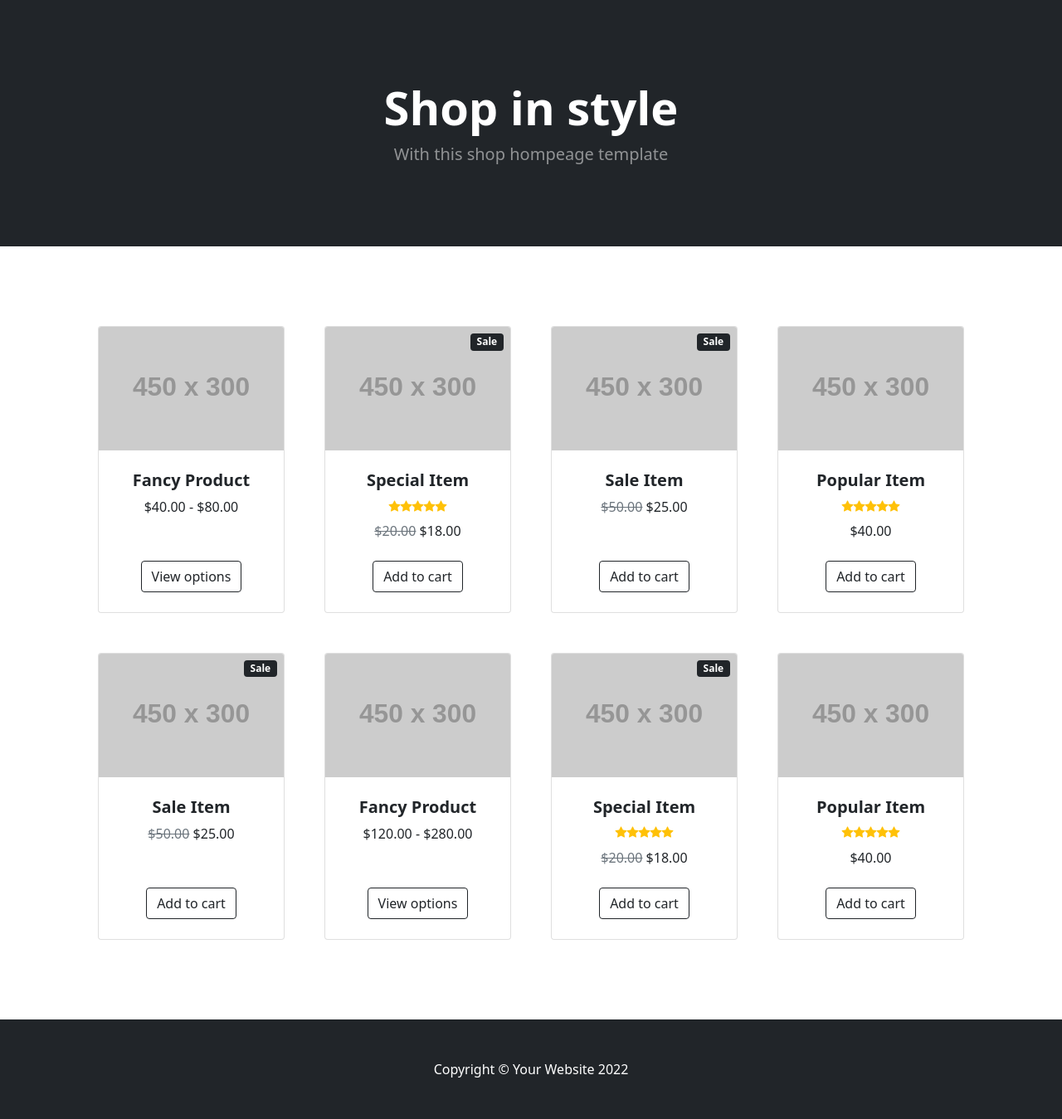
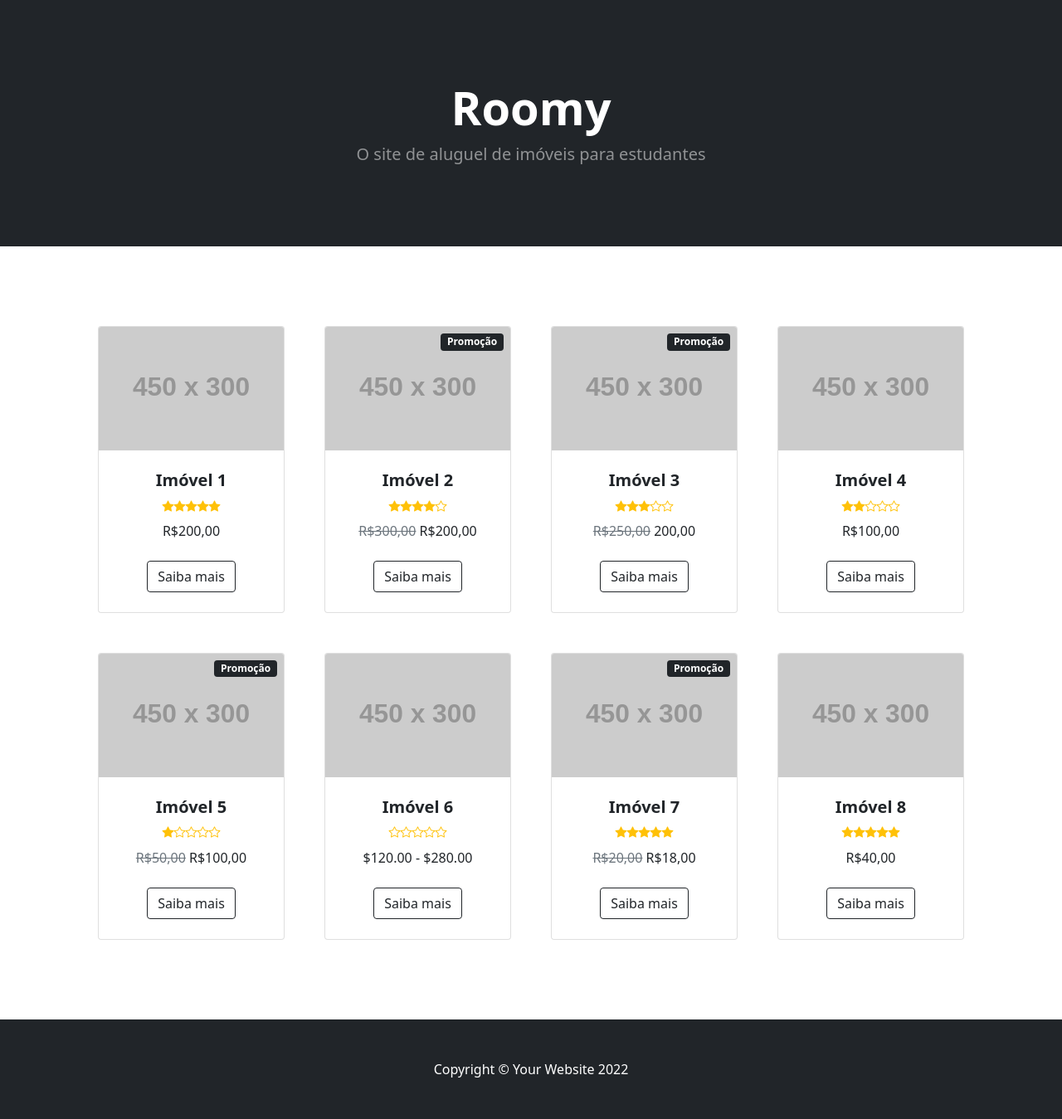
Before and after one commit to alissinhozz/Roomy, a CodeIgniter 4 app: the page made by app/Views/index.php in a window 1280 px wide. Shown: the part 56-1405 px from the top of the page at 83% size. Run offline with PHP 8.4 and a stand-in for CodeIgniter, Linux system fonts and the light colour scheme; the template is opened without the code that fills it, so the values that code supplies are empty; grey boxes labelled with a size stand in for pictures from a placeholder-image service; some libraries are stand-ins or nearby versions.

Commit message:
Mudei os nomes só

```diff
--- a/app/Views/index.php
+++ b/app/Views/index.php
@@ -13,28 +13,7 @@
                             <div class="card-body p-4">
                                 <div class="text-center">
                                     <!-- Product name-->
-                                    <h5 class="fw-bolder">Fancy Product</h5>
-                                    <!-- Product price-->
-                                    $40.00 - $80.00
-                                </div>
-                            </div>
-                            <!-- Product actions-->
-                            <div class="card-footer p-4 pt-0 border-top-0 bg-transparent">
-                                <div class="text-center"><a class="btn btn-outline-dark mt-auto" href="#">View options</a></div>
-                            </div>
-                        </div>
-                    </div>
-                    <div class="col mb-5">
-                        <div class="card h-100">
-                            <!-- Sale badge-->
-                            <div class="badge bg-dark text-white position-absolute" style="top: 0.5rem; right: 0.5rem">Sale</div>
-                            <!-- Product image-->
-                            <img class="card-img-top" src="https://dummyimage.com/450x300/dee2e6/6c757d.jpg" alt="..." />
-                            <!-- Product details-->
-                            <div class="card-body p-4">
-                                <div class="text-center">
-                                    <!-- Product name-->
-                                    <h5 class="fw-bolder">Special Item</h5>
+                                    <h5 class="fw-bolder">Imóvel 1</h5>
                                     <!-- Product reviews-->
                                     <div class="d-flex justify-content-center small text-warning mb-2">
                                         <div class="bi-star-fill"></div>
@@ -44,35 +23,72 @@
                                         <div class="bi-star-fill"></div>
                                     </div>
                                     <!-- Product price-->
-                                    <span class="text-muted text-decoration-line-through">$20.00</span>
-                                    $18.00
+                                    R$200,00
                                 </div>
                             </div>
                             <!-- Product actions-->
                             <div class="card-footer p-4 pt-0 border-top-0 bg-transparent">
-                                <div class="text-center"><a class="btn btn-outline-dark mt-auto" href="#">Add to cart</a></div>
+                                <div class="text-center"><a class="btn btn-outline-dark mt-auto" href="#">Saiba mais</a></div>
                             </div>
                         </div>
                     </div>
                     <div class="col mb-5">
                         <div class="card h-100">
                             <!-- Sale badge-->
-                            <div class="badge bg-dark text-white position-absolute" style="top: 0.5rem; right: 0.5rem">Sale</div>
+                            <div class="badge bg-dark text-white position-absolute" style="top: 0.5rem; right: 0.5rem">Promoção</div>
                             <!-- Product image-->
                             <img class="card-img-top" src="https://dummyimage.com/450x300/dee2e6/6c757d.jpg" alt="..." />
                             <!-- Product details-->
                             <div class="card-body p-4">
                                 <div class="text-center">
                                     <!-- Product name-->
-                                    <h5 class="fw-bolder">Sale Item</h5>
+                                    <h5 class="fw-bolder">Imóvel 2</h5>
+                                    <!-- Product reviews-->
+                                    <div class="d-flex justify-content-center small text-warning mb-2">
+                                        <div class="bi-star-fill"></div>
+                                        <div class="bi-star-fill"></div>
+                                        <div class="bi-star-fill"></div>
+                                        <div class="bi-star-fill"></div>
+                                        <div class="bi-star"></div>
+                                    </div>
                                     <!-- Product price-->
-                                    <span class="text-muted text-decoration-line-through">$50.00</span>
-                                    $25.00
+                                    <span class="text-muted text-decoration-line-through">R$300,00</span>
+                                    R$200,00
                                 </div>
                             </div>
                             <!-- Product actions-->
                             <div class="card-footer p-4 pt-0 border-top-0 bg-transparent">
-                                <div class="text-center"><a class="btn btn-outline-dark mt-auto" href="#">Add to cart</a></div>
+                                <div class="text-center"><a class="btn btn-outline-dark mt-auto" href="#">Saiba mais</a></div>
+                            </div>
+                        </div>
+                    </div>
+                    <div class="col mb-5">
+                        <div class="card h-100">
+                            <!-- Sale badge-->
+                            <div class="badge bg-dark text-white position-absolute" style="top: 0.5rem; right: 0.5rem">Promoção</div>
+                            <!-- Product image-->
+                            <img class="card-img-top" src="https://dummyimage.com/450x300/dee2e6/6c757d.jpg" alt="..." />
+                            <!-- Product details-->
+                            <div class="card-body p-4">
+                                <div class="text-center">
+                                    <!-- Product name-->
+                                    <h5 class="fw-bolder">Imóvel 3</h5>
+                                    <!-- Product reviews-->
+                                    <div class="d-flex justify-content-center small text-warning mb-2">
+                                        <div class="bi-star-fill"></div>
+                                        <div class="bi-star-fill"></div>
+                                        <div class="bi-star-fill"></div>
+                                        <div class="bi-star"></div>
+                                        <div class="bi-star"></div>
+                                    </div>
+                                    <!-- Product price-->
+                                    <span class="text-muted text-decoration-line-through">R$250,00</span>
+                                    200,00
+                                </div>
+                            </div>
+                            <!-- Product actions-->
+                            <div class="card-footer p-4 pt-0 border-top-0 bg-transparent">
+                                <div class="text-center"><a class="btn btn-outline-dark mt-auto" href="#">Saiba mais</a></div>
                             </div>
                         </div>
                     </div>
@@ -84,44 +100,52 @@
                             <div class="card-body p-4">
                                 <div class="text-center">
                                     <!-- Product name-->
-                                    <h5 class="fw-bolder">Popular Item</h5>
+                                    <h5 class="fw-bolder">Imóvel 4</h5>
                                     <!-- Product reviews-->
                                     <div class="d-flex justify-content-center small text-warning mb-2">
                                         <div class="bi-star-fill"></div>
                                         <div class="bi-star-fill"></div>
-                                        <div class="bi-star-fill"></div>
-                                        <div class="bi-star-fill"></div>
-                                        <div class="bi-star-fill"></div>
+                                        <div class="bi-star"></div>
+                                        <div class="bi-star"></div>
+                                        <div class="bi-star"></div>
                                     </div>
                                     <!-- Product price-->
-                                    $40.00
+                                    R$100,00
                                 </div>
                             </div>
                             <!-- Product actions-->
                             <div class="card-footer p-4 pt-0 border-top-0 bg-transparent">
-                                <div class="text-center"><a class="btn btn-outline-dark mt-auto" href="#">Add to cart</a></div>
+                                <div class="text-center"><a class="btn btn-outline-dark mt-auto" href="#">Saiba mais</a></div>
                             </div>
                         </div>
                     </div>
                     <div class="col mb-5">
                         <div class="card h-100">
                             <!-- Sale badge-->
-                            <div class="badge bg-dark text-white position-absolute" style="top: 0.5rem; right: 0.5rem">Sale</div>
+                            <div class="badge bg-dark text-white position-absolute" style="top: 0.5rem; right: 0.5rem">Promoção</div>
                             <!-- Product image-->
                             <img class="card-img-top" src="https://dummyimage.com/450x300/dee2e6/6c757d.jpg" alt="..." />
                             <!-- Product details-->
                             <div class="card-body p-4">
                                 <div class="text-center">
                                     <!-- Product name-->
-                                    <h5 class="fw-bolder">Sale Item</h5>
+                                    <h5 class="fw-bolder">Imóvel 5</h5>
+                                    <!-- Product reviews-->
+                                    <div class="d-flex justify-content-center small text-warning mb-2">
+                                        <div class="bi-star-fill"></div>
+                                        <div class="bi-star"></div>
+                                        <div class="bi-star"></div>
+                                        <div class="bi-star"></div>
+                                        <div class="bi-star"></div>
+                                    </div>
                                     <!-- Product price-->
-                                    <span class="text-muted text-decoration-line-through">$50.00</span>
-                                    $25.00
+                                    <span class="text-muted text-decoration-line-through">R$50,00</span>
+                                    R$100,00
                                 </div>
                             </div>
                             <!-- Product actions-->
                             <div class="card-footer p-4 pt-0 border-top-0 bg-transparent">
-                                <div class="text-center"><a class="btn btn-outline-dark mt-auto" href="#">Add to cart</a></div>
+                                <div class="text-center"><a class="btn btn-outline-dark mt-auto" href="#">Saiba mais</a></div>
                             </div>
                         </div>
                     </div>
@@ -133,28 +157,36 @@
                             <div class="card-body p-4">
                                 <div class="text-center">
                                     <!-- Product name-->
-                                    <h5 class="fw-bolder">Fancy Product</h5>
+                                    <h5 class="fw-bolder">Imóvel 6</h5>
+                                     <!-- Product reviews-->
+                                     <div class="d-flex justify-content-center small text-warning mb-2">
+                                        <div class="bi-star"></div>
+                                        <div class="bi-star"></div>
+                                        <div class="bi-star"></div>
+                                        <div class="bi-star"></div>
+                                        <div class="bi-star"></div>
+                                    </div>
                                     <!-- Product price-->
                                     $120.00 - $280.00
                                 </div>
                             </div>
                             <!-- Product actions-->
                             <div class="card-footer p-4 pt-0 border-top-0 bg-transparent">
-                                <div class="text-center"><a class="btn btn-outline-dark mt-auto" href="#">View options</a></div>
+                                <div class="text-center"><a class="btn btn-outline-dark mt-auto" href="#">Saiba mais</a></div>
                             </div>
                         </div>
                     </div>
                     <div class="col mb-5">
                         <div class="card h-100">
                             <!-- Sale badge-->
-                            <div class="badge bg-dark text-white position-absolute" style="top: 0.5rem; right: 0.5rem">Sale</div>
+                            <div class="badge bg-dark text-white position-absolute" style="top: 0.5rem; right: 0.5rem">Promoção</div>
                             <!-- Product image-->
                             <img class="card-img-top" src="https://dummyimage.com/450x300/dee2e6/6c757d.jpg" alt="..." />
                             <!-- Product details-->
                             <div class="card-body p-4">
                                 <div class="text-center">
                                     <!-- Product name-->
-                                    <h5 class="fw-bolder">Special Item</h5>
+                                    <h5 class="fw-bolder">Imóvel 7</h5>
                                     <!-- Product reviews-->
                                     <div class="d-flex justify-content-center small text-warning mb-2">
                                         <div class="bi-star-fill"></div>
@@ -164,13 +196,13 @@
                                         <div class="bi-star-fill"></div>
                                     </div>
                                     <!-- Product price-->
-                                    <span class="text-muted text-decoration-line-through">$20.00</span>
-                                    $18.00
+                                    <span class="text-muted text-decoration-line-through">R$20,00</span>
+                                    R$18,00
                                 </div>
                             </div>
                             <!-- Product actions-->
                             <div class="card-footer p-4 pt-0 border-top-0 bg-transparent">
-                                <div class="text-center"><a class="btn btn-outline-dark mt-auto" href="#">Add to cart</a></div>
+                                <div class="text-center"><a class="btn btn-outline-dark mt-auto" href="#">Saiba mais</a></div>
                             </div>
                         </div>
                     </div>
@@ -182,7 +214,7 @@
                             <div class="card-body p-4">
                                 <div class="text-center">
                                     <!-- Product name-->
-                                    <h5 class="fw-bolder">Popular Item</h5>
+                                    <h5 class="fw-bolder">Imóvel 8</h5>
                                     <!-- Product reviews-->
                                     <div class="d-flex justify-content-center small text-warning mb-2">
                                         <div class="bi-star-fill"></div>
@@ -192,12 +224,12 @@
                                         <div class="bi-star-fill"></div>
                                     </div>
                                     <!-- Product price-->
-                                    $40.00
+                                    R$40,00
                                 </div>
                             </div>
                             <!-- Product actions-->
                             <div class="card-footer p-4 pt-0 border-top-0 bg-transparent">
-                                <div class="text-center"><a class="btn btn-outline-dark mt-auto" href="#">Add to cart</a></div>
+                                <div class="text-center"><a class="btn btn-outline-dark mt-auto" href="#">Saiba mais</a></div>
                             </div>
                         </div>
                     </div>
--- a/app/Views/layout.php
+++ b/app/Views/layout.php
@@ -47,8 +47,8 @@
         <header class="bg-dark py-5">
             <div class="container px-4 px-lg-5 my-5">
                 <div class="text-center text-white">
-                    <h1 class="display-4 fw-bolder">Shop in style</h1>
-                    <p class="lead fw-normal text-white-50 mb-0">With this shop hompeage template</p>
+                    <h1 class="display-4 fw-bolder">Roomy</h1>
+                    <p class="lead fw-normal text-white-50 mb-0">O site de aluguel de imóveis para estudantes</p>
                 </div>
             </div>
         </header>
```
